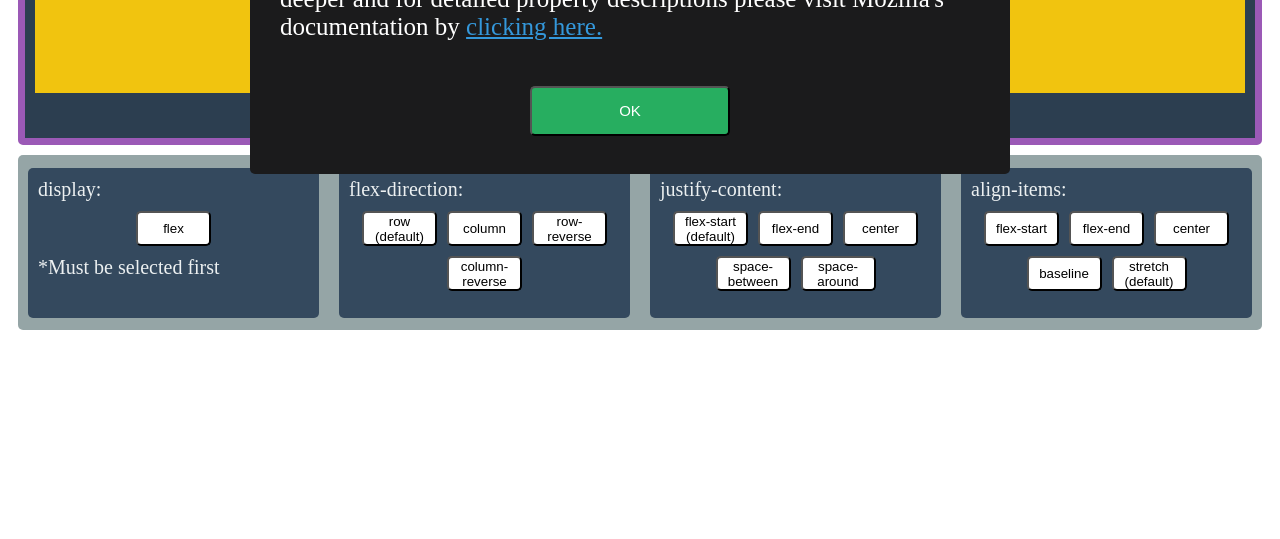
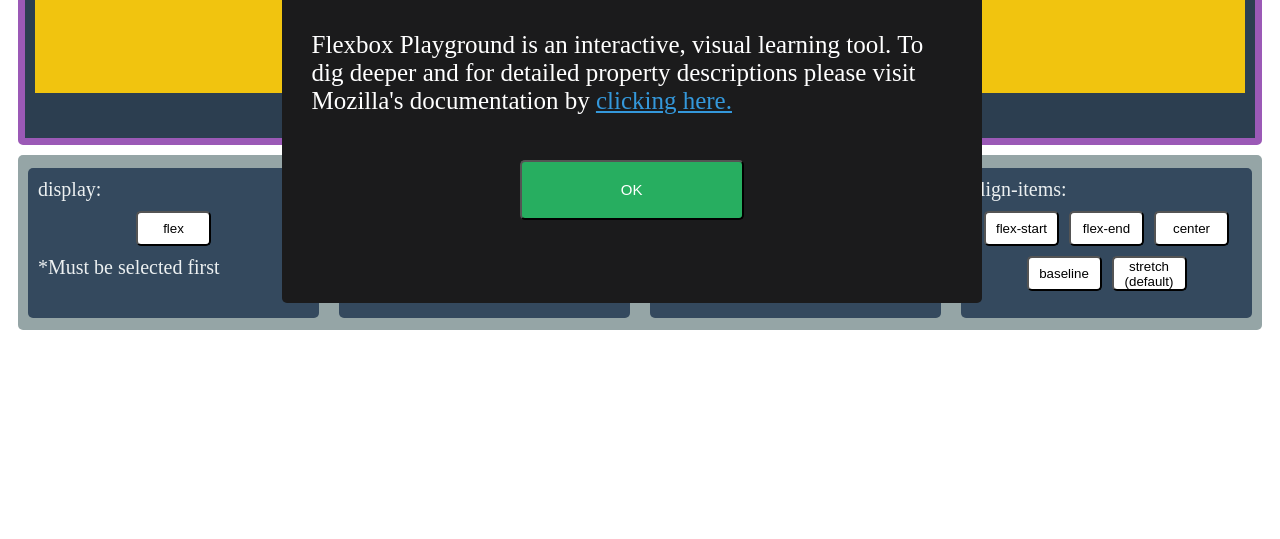
Before and after one commit to natesMI/flexbox_playground, a website: page client/index.html in a window 1280 px wide. Shown: the part 261-800 px from the top of the page. Drawn offline with nearby package versions, Linux system fonts and the light colour scheme.

Commit message:
changes styling for intro message to adjust to size

```diff
--- a/client/styles.css
+++ b/client/styles.css
@@ -41,15 +41,15 @@
 }
 
 #intro-message {
-  width: 700px;
-  height: 300px;
+  width: 50%;
+  height: 50%;
   z-index: 1;
   color: white;
   border-radius: 5px;
   background-color: #1B1B1C;
   position: absolute;
-  top: 75px;
-  left: 250px;
+  top: 13%;
+  left: 22%;
   display: flex;
   flex-direction: column;
   justify-content: center;
@@ -66,8 +66,8 @@
 }
 
 #intro-confirm {
-  width: 200px;
-  height: 50px;
+  width: 35%;
+  height: 15%;
   background-color: #27ae60;
   color: #ffffff;
   border-radius: 5px;
```
